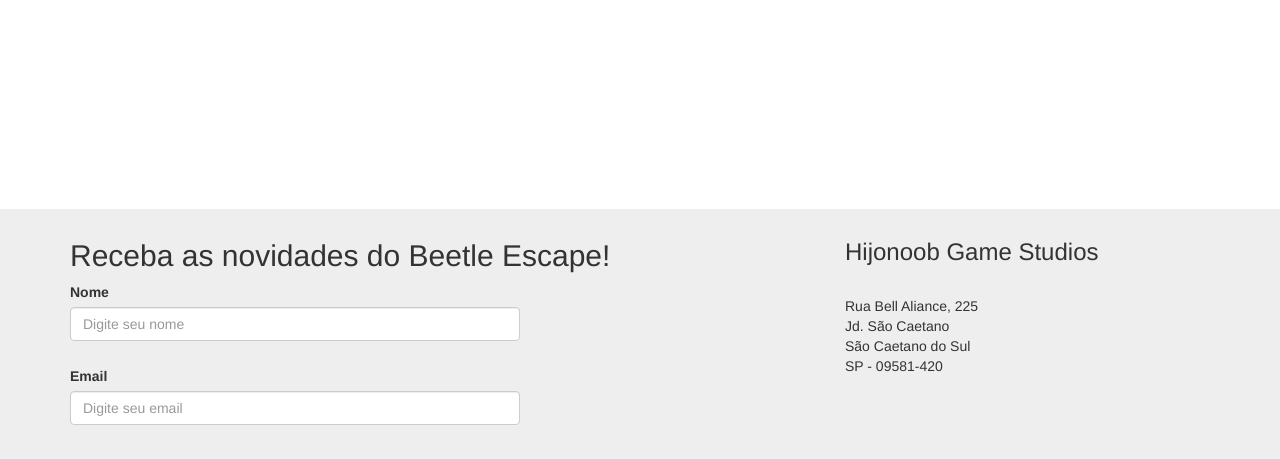
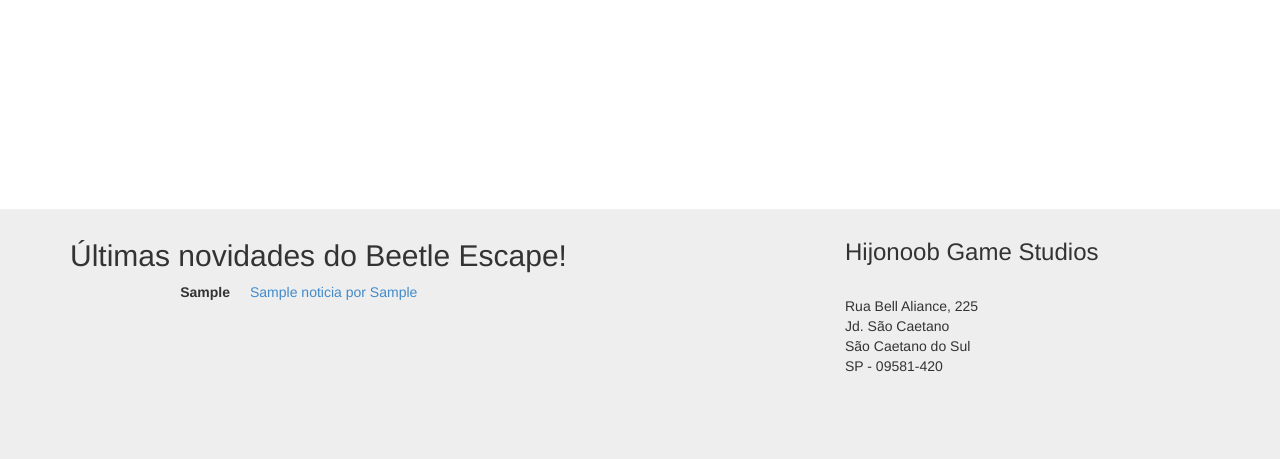
Before and after one commit to hijonoob/beetleescape-site, a PHP site: page /index.php in a window 1280 px wide. Shown: the part 542-1001 px from the top of the page. Run offline with PHP 8.4, Linux system fonts and the light colour scheme; tables that the repository leaves empty hold one stand-in row (values such as "Sample post"); some libraries are stand-ins or nearby versions.

Commit message:
Substitui newsletter por lista de notícias no rodapé

```diff
--- a/templates/footer.php
+++ b/templates/footer.php
@@ -2,6 +2,7 @@
       <div class="jumbotron footer">
           <div class="container">
               <div class="col-md-8" id="mailing-form" >
+              <!--
               <h2>Receba as novidades do Beetle Escape!</h2>
               <form action="#" method="post">
               <div class="form-input mailing">
@@ -13,6 +14,21 @@
                   <input type="email" class="form-control" id="inputNome" placeholder="Digite seu email"></input>
               </div>
               </form>
+              -->
+                <h2>Últimas novidades do Beetle Escape!</h2>
+                <div class="listanoticia">
+
+                  <dl class="dl-horizontal">
+                    <?php
+                      include 'restrito/conexao.php';
+                      $resultado = $conexao->query("SELECT titulo, autor, data, id FROM noticias ORDER BY data LIMIT 5");
+                      while ($linha = $resultado->fetch_assoc()){
+                        echo '<dt>' . $linha['data'] . '</dt>';
+                        echo '<dd> <a href="noticia.php?id=' . $linha['id'] . '">' . $linha['titulo'] .' por '. $linha['autor'] .' </a></dd>';
+                      }
+                    ?>
+                  </dl>
+                </div>
               </div>
               <div class="col-md-4">
                   <h3>Hijonoob Game Studios</h3><br>
```
